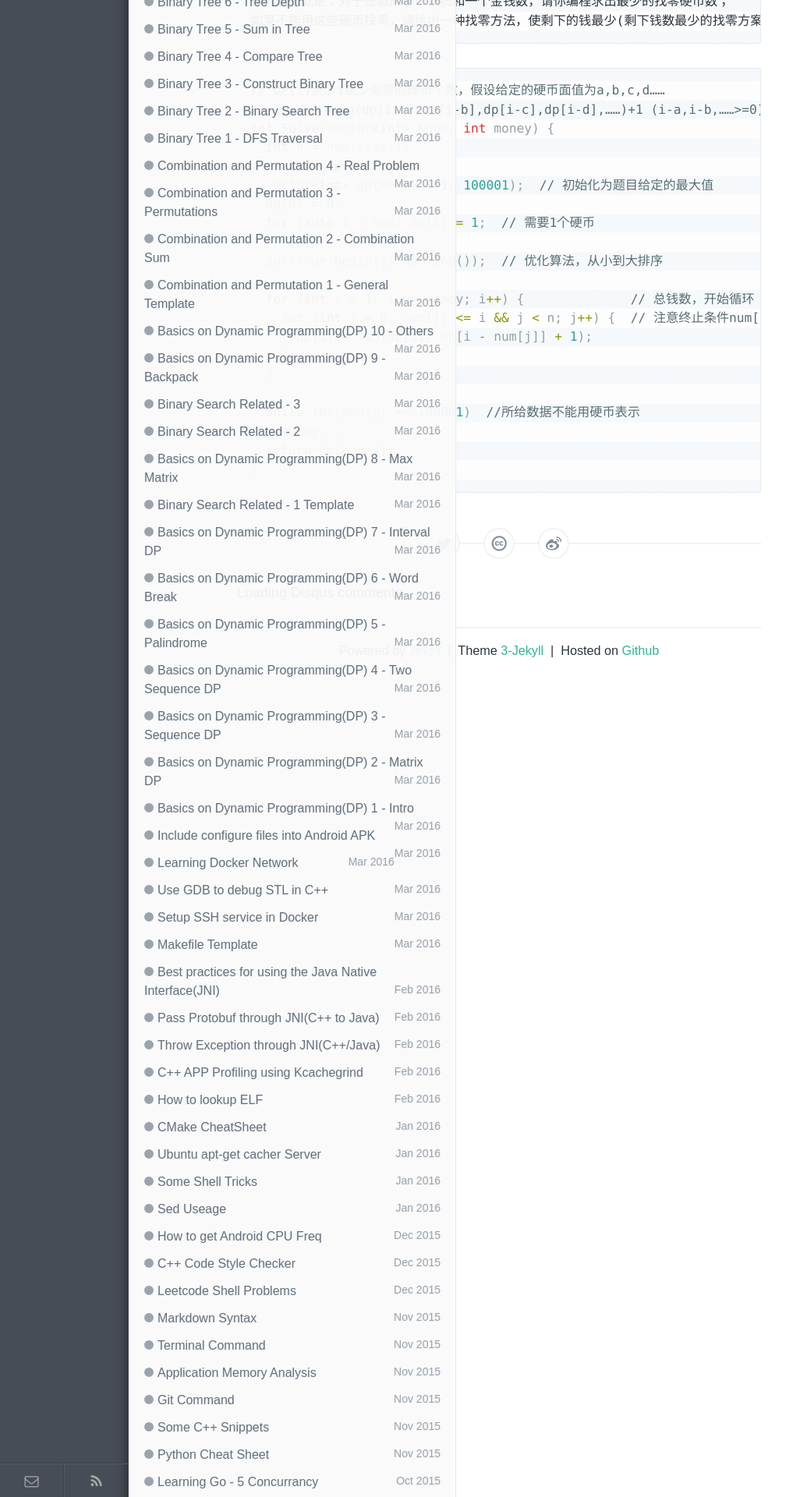
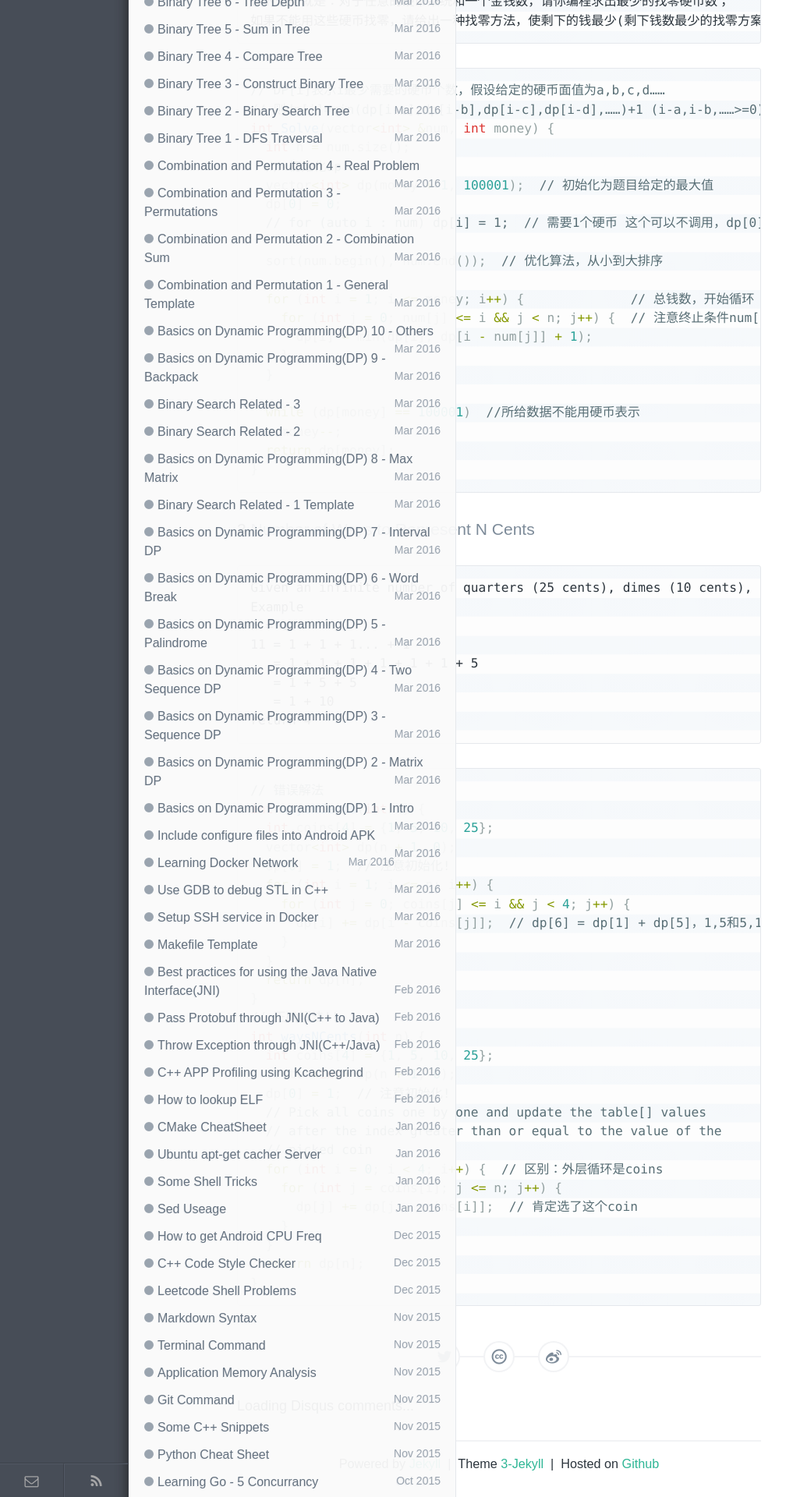
Before and after one commit to wykvictor/wykvictor.github.io, a Jekyll site: the page built from _posts/algorithm/2016-03-22-Dynamic-Programming-9.md, in a window 1280 px wide. Shown: the part 872-2792 px from the top of the page at 78% size, without its empty margins (0-1008 px from the left). Built offline with Jekyll 4.4.1, drawn with Linux system fonts in a browser that asks for light colours; comment, search, counter and statistics services are not loaded.

Commit message:
add coin change problem-2 in DP-9

````diff
--- a/_posts/algorithm/2016-03-22-Dynamic-Programming-9.md
+++ b/_posts/algorithm/2016-03-22-Dynamic-Programming-9.md
@@ -43,7 +43,7 @@
   // 初始化dp
   vector<int> dp(money + 1, 100001);  // 初始化为题目给定的最大值
   dp[0] = 0;
-  for (auto i : num) dp[i] = 1;  // 需要1个硬币
+  // for (auto i : num) dp[i] = 1;  // 需要1个硬币 这个可以不调用，dp[0]就可以了
 
   sort(num.begin(), num.end());  // 优化算法，从小到大排序
 
@@ -58,3 +58,45 @@
   return dp[money];
 }
 {% endhighlight %}
+
+### 3.[Number of Ways to Represent N Cents](http://www.lintcode.com/en/problem/number-of-ways-to-represent-n-cents/)
+```
+Given an infinite number of quarters (25 cents), dimes (10 cents), nickels (5 cents) and pennies (1 cent), write code to calculate the number of ways of representing n cents.
+Example
+n = 11
+11 = 1 + 1 + 1... + 1
+   = 1 + 1 + 1 + 1 + 1 + 1 + 5
+   = 1 + 5 + 5
+   = 1 + 10
+return 4
+```
+
+{% highlight C++ %}
+// 错误解法
+int waysNCents(int n) {
+  int coins[4] = {1, 5, 10, 25};
+  vector<int> dp(n + 1, 0);
+  dp[0] = 1;  // 注意初始化!
+  for (int i = 1; i <= n; i++) {
+    for (int j = 0; coins[j] <= i && j < 4; j++) {
+      dp[i] += dp[i - coins[j]];  // dp[6] = dp[1] + dp[5]，1,5和5,1重复了
+    }
+  }
+  return dp[n];
+}
+// 正确解法!!
+int waysNCents(int n) {
+  int coins[4] = {1, 5, 10, 25};
+  vector<int> dp(n + 1, 0);
+  dp[0] = 1;  // 注意初始化!
+  // Pick all coins one by one and update the table[] values
+  // after the index greater than or equal to the value of the
+  // picked coin
+  for (int i = 0; i < 4; i++) {  // 区别：外层循环是coins
+    for (int j = coins[i]; j <= n; j++) {
+      dp[j] += dp[j - coins[i]];  // 肯定选了这个coin
+    }
+  }
+  return dp[n];
+}
+{% endhighlight %}
````
